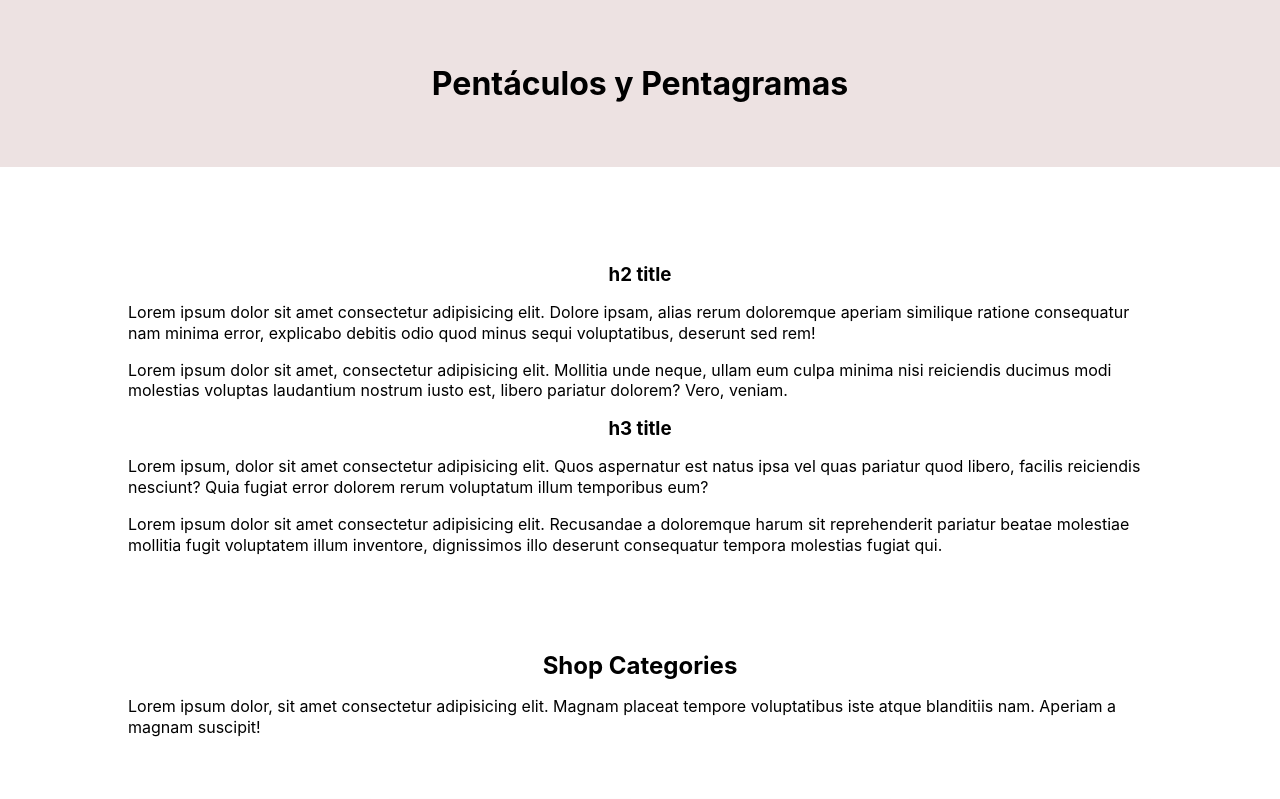
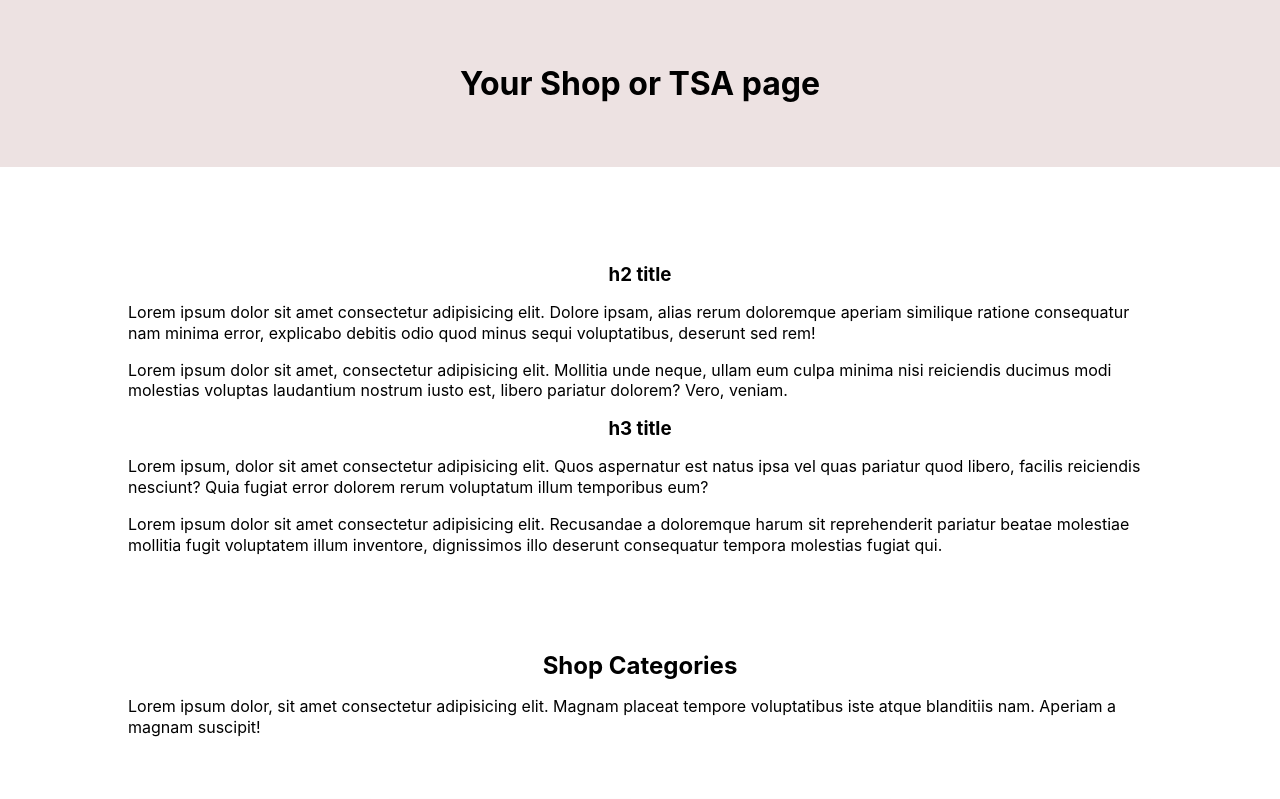
Before and after one commit to cheomanigua/gatsby-shop, a Gatsby site: page / in a window 1280 px wide. Shown: the top 799 px of the page. Built offline with nearby package versions, Linux system fonts and the light colour scheme; Gatsby itself is replaced by a stand-in of ours.

Commit message:
updated template title and header

```diff
--- a/gatsby-config.js
+++ b/gatsby-config.js
@@ -1,8 +1,8 @@
 module.exports = {
   siteMetadata: {
     siteUrl: 'https://www.estrella5puntas.com',
-    title: "Pentáculos y Pentagramas",
-    description: "Toda la información sobre pentáculos y pentagramas, así como tienda para adquirir todo tipo de accesorios sobre esta fascinante temática.",
+    title: "Your Shop or TSA name",
+    description: "An awesome description of your site so it fits well in Google Search engine",
     author: "Sergio Sanchez",
   },
   plugins: [
--- a/src/pages/index.js
+++ b/src/pages/index.js
@@ -33,7 +33,7 @@ const categories = [
 export default () =>
   <Layout>
     <header>
-      <h1>Pentáculos y Pentagramas</h1>
+      <h1>Your Shop or TSA page</h1>
     </header>
 
     <main>
```
